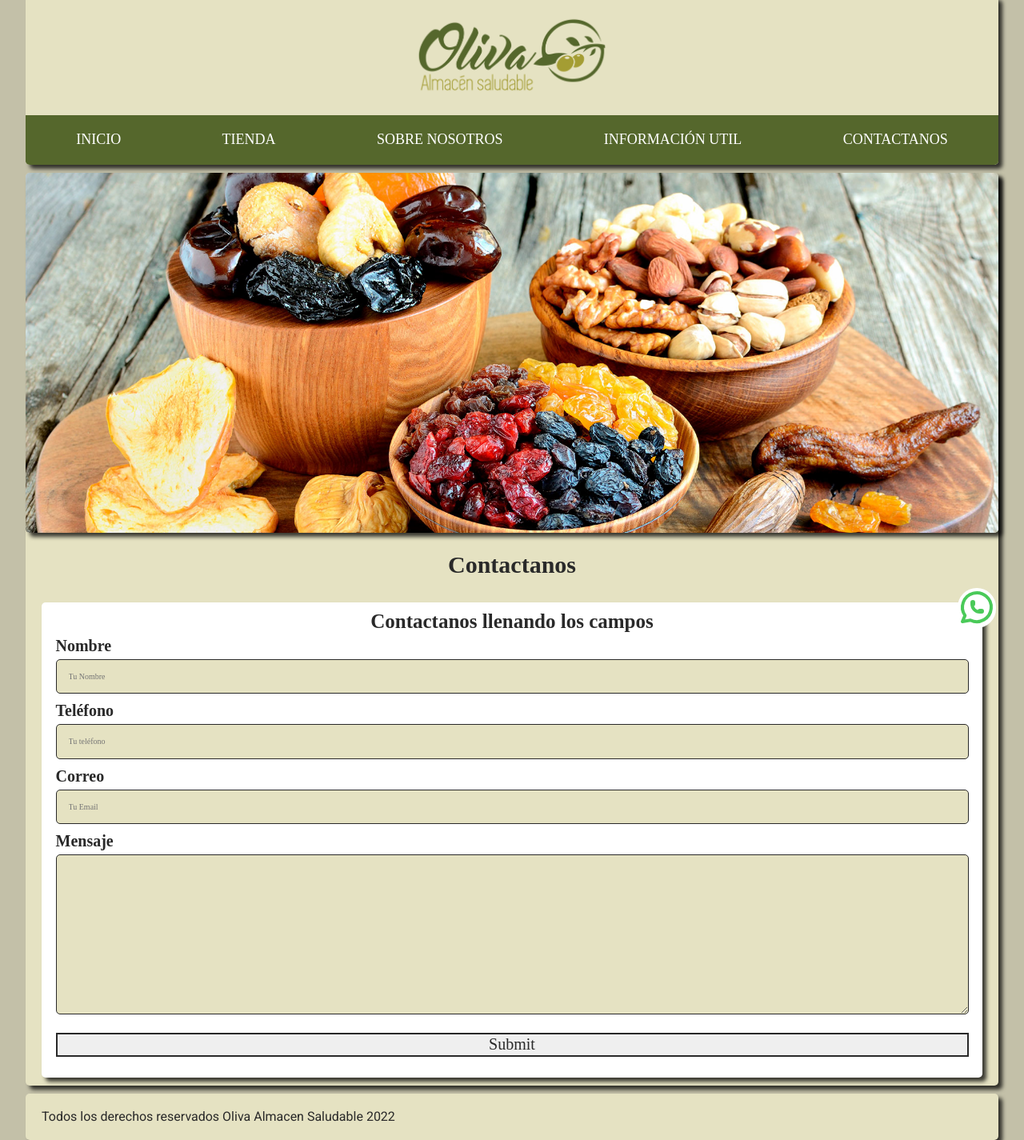
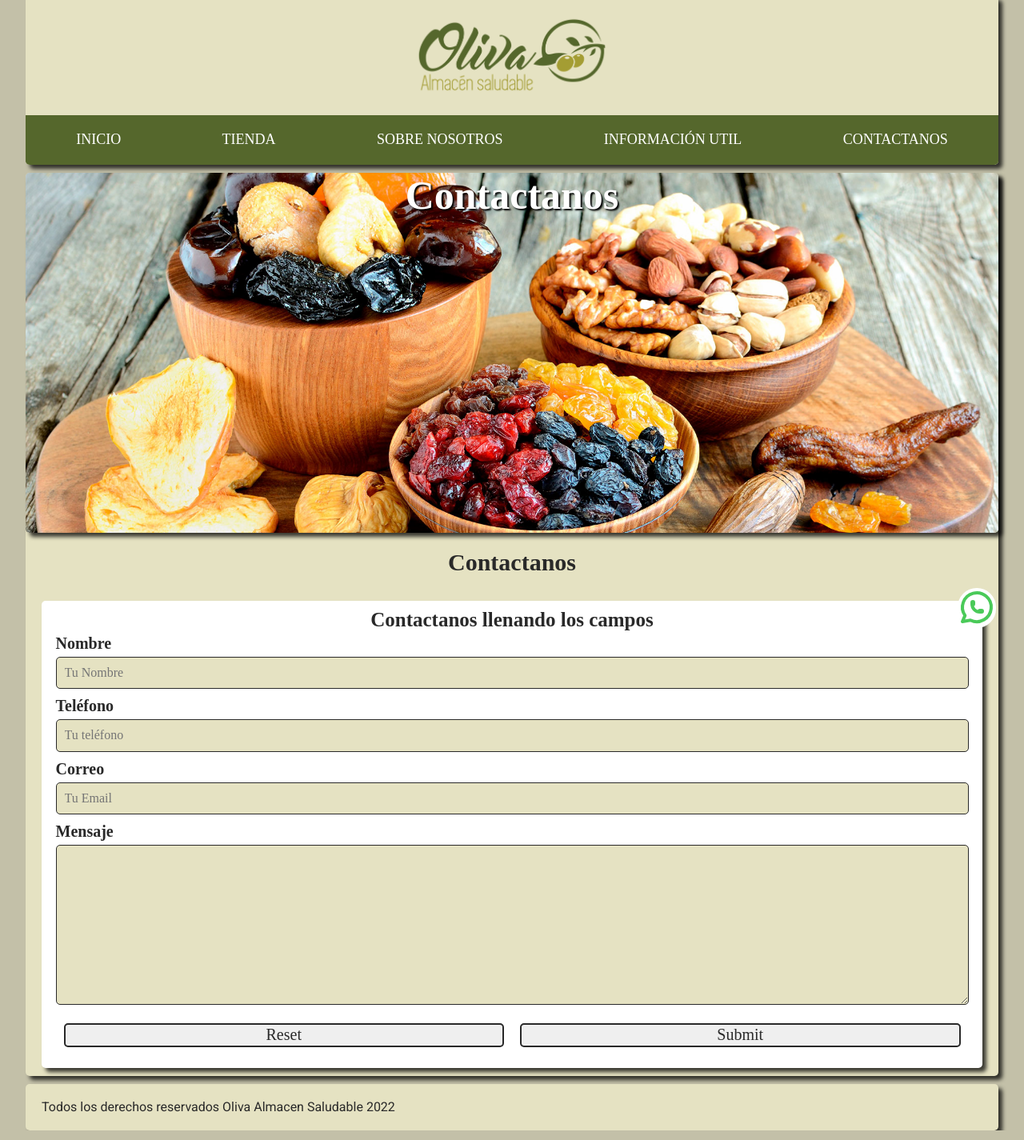
Before and after one commit to CamiloFernandez/proyectoCoder, a website: page pages/contacto.html in a window 1280 px wide. Shown: the part 15-1440 px from the top of the page at 80% size. Drawn offline with Linux system fonts and the light colour scheme.

Commit message:
modifique el hero

```diff
--- a/pages/contacto.html
+++ b/pages/contacto.html
@@ -42,7 +42,9 @@
 
   <main class="main rounded shadow">
 
-        <img class="hero rounded shadow" src="../img/img2.jpg" alt="hero">
+    <div class="hero rounded shadow">
+      <h1 class="hero__title"> Contactanos </h1>
+    </div>
 
     <h1 class="main__title">Contactanos</h1>
     <section class="section">
@@ -68,7 +70,10 @@
             <label class="input__label" for="message">Mensaje</label>
             <textarea class="input__text area rounded" id="message"></textarea>
           </div>
-                    <input class="button button__text" type="submit">
+          <div class="buttons">
+            <input class="button button__text rounded" type="submit">
+            <input class="button button__text rounded" type="reset">
+          </div>
         </fieldset>
       </form>
     </section>
@@ -79,7 +84,8 @@
           stroke-linejoin="round">
           <path stroke="none" d="M0 0h24v24H0z" fill="none" />
           <path d="M3 21l1.65 -3.8a9 9 0 1 1 3.4 2.9l-5.05 .9" />
-                    <path d="M9 10a0.5 .5 0 0 0 1 0v-1a0.5 .5 0 0 0 -1 0v1a5 5 0 0 0 5 5h1a0.5 .5 0 0 0 0 -1h-1a0.5 .5 0 0 0 0 1" />
+          <path
+            d="M9 10a0.5 .5 0 0 0 1 0v-1a0.5 .5 0 0 0 -1 0v1a5 5 0 0 0 5 5h1a0.5 .5 0 0 0 0 -1h-1a0.5 .5 0 0 0 0 1" />
         </svg>
       </a>
     </div>
--- a/scss/_main.scss
+++ b/scss/_main.scss
@@ -8,9 +8,19 @@
 }
 
 .hero {
+  background-image: url(/img/img2.jpg);
   width: 100%;
   height: 45rem;
-  object-fit: cover;
+  background-position: center center;
+  background-size: cover;
+}
+
+.hero__title {
+  text-align: center;
+  font-size: 5rem;
+  margin: 0;
+  color: $white;
+  text-shadow: 2px 2px 2px black;
 }
 
 .section {
@@ -76,6 +86,11 @@
   font-size: 2rem;
 }
 
+.buttons{
+  display: flex;
+  flex-direction: column;
+}
+
 .button {
   margin: 1rem auto;
   height: 3rem;
@@ -89,8 +104,6 @@
   font-size: 2rem;
   color: $grey;
 }
-
-
 
 .article__text {
   width: 100%;
@@ -136,8 +149,9 @@
 .input__text {
   width: 100%;
   background-color: $light;
-  padding: 1.5rem;
+  padding: 1rem;
   border: 1px solid $grey;
+  font-size: 1.6rem;
 }
 
 .area {
--- a/scss/_medias.scss
+++ b/scss/_medias.scss
@@ -15,4 +15,13 @@
       height: 100%;
       margin-left: 1rem;
     }
+
+    .buttons{
+      display: flex;
+      flex-direction: row-reverse;
+    }
+
+    .button{
+      margin: 1rem;
+    }
 }
```
Also changed, not shown: index.html (+3 -1 lines), pages/info.html (+4 -2 lines), pages/nosotros.html (+3 -1 lines), pages/tienda.html (+3 -1 lines), styles/styles.css. Lines whose indentation alone changed are shown as unchanged.
